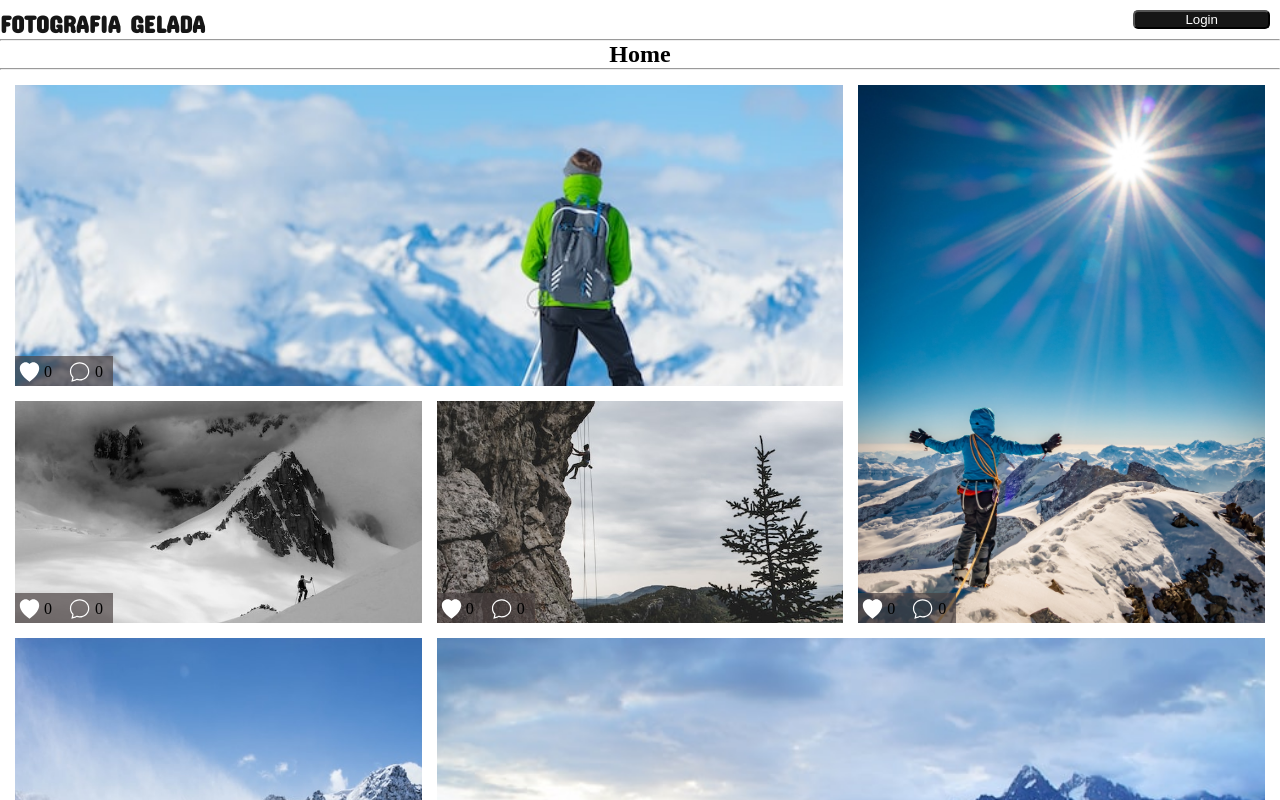
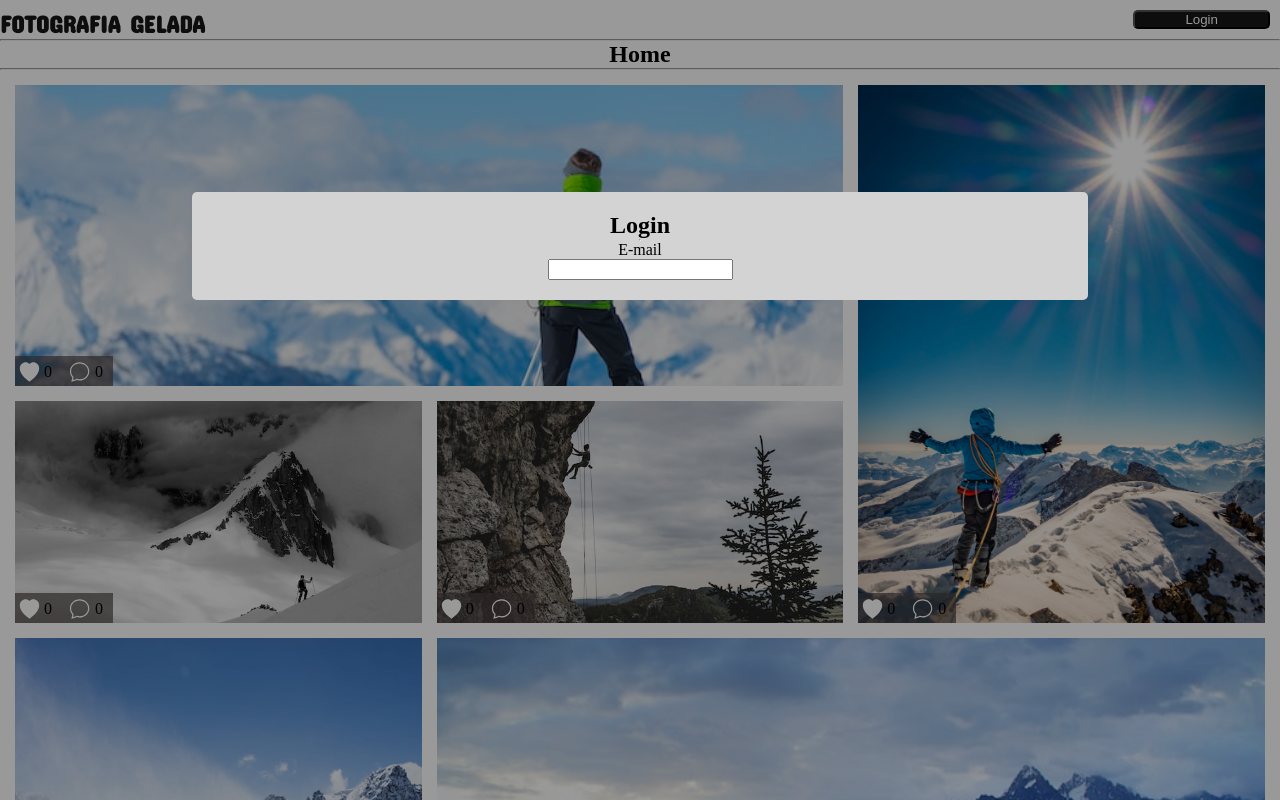
Before and after one commit to GabrielPIAUI/fotografiaGelada, a website: page public/index.html in a window 1280 px wide. Both pictures are taken after a click on the button "Login". Shown: the top 800 px of the page. Drawn offline with Linux system fonts and the light colour scheme.

Commit message:
fotografiaGelada pt.7

```diff
--- a/public/app.js
+++ b/public/app.js
@@ -0,0 +1,24 @@
+const switchModal = () => {
+    const modal =
+    document.querySelector('.modal')
+    const actualStyle =
+    modal.style.display
+    if(actualStyle == 'block') {
+        modal.style.display = 'none'
+    }
+    else {
+        modal.style.display = 'block'
+    }
+}
+
+    const btn =
+    document.querySelector('.login-button')
+    btn.addEventListener('click', switchModal)
+
+    window.onclick = function(event) {
+        const modal =
+        document.querySelector('.modal');
+        if(event.target == modal) {
+            switchModal()
+        }
+    }
--- a/public/index.html
+++ b/public/index.html
@@ -17,6 +17,15 @@
         <h1 class="logo-header">FOTOGRAFIA GELADA</h1>
         <button class="login-button">Login</button>
         </nav>
+
+        <div class="modal">
+            <div class="modal-content">
+                <h2>Login</h2>
+                <hr>
+                <label class="email" for="">E-mail</label>
+                <input class="input-email" type="text">
+            </div>
+        </div>
     </header>
 
     <main>
@@ -141,5 +150,7 @@
 
 
     </footer>
+
+    <script src="app.js" defer></script>
 </body>
 </html>
--- a/public/style.css
+++ b/public/style.css
@@ -22,6 +22,7 @@ nav{
 }
 
 .login-button {
+    cursor: pointer;
     float: right;
     background-color: #161616;
     color: #ffffff;
@@ -33,6 +34,32 @@ button {
     margin: 10px 10px 10px auto;
 }
 
+.modal {
+    display: none;
+    position: fixed;
+    z-index: 1;
+    left: 0;
+    top: 0;
+    width: 100%;
+    height: 100%;
+    overflow: auto;
+    background-color: rgba(0,0,0,0.4);
+}
+
+.modal-content {
+    background-color: #D3D3D3;
+    margin: 15% auto;
+    padding: 20px;
+    border-radius: 5px;
+    width: 70%;
+
+    display: flex;
+    flex-direction: column;
+    align-items: center;
+
+    font-family: 'LexendDeca-Regular';
+    color: var(--title);
+}
 
 .home {
     text-align: center;
```
